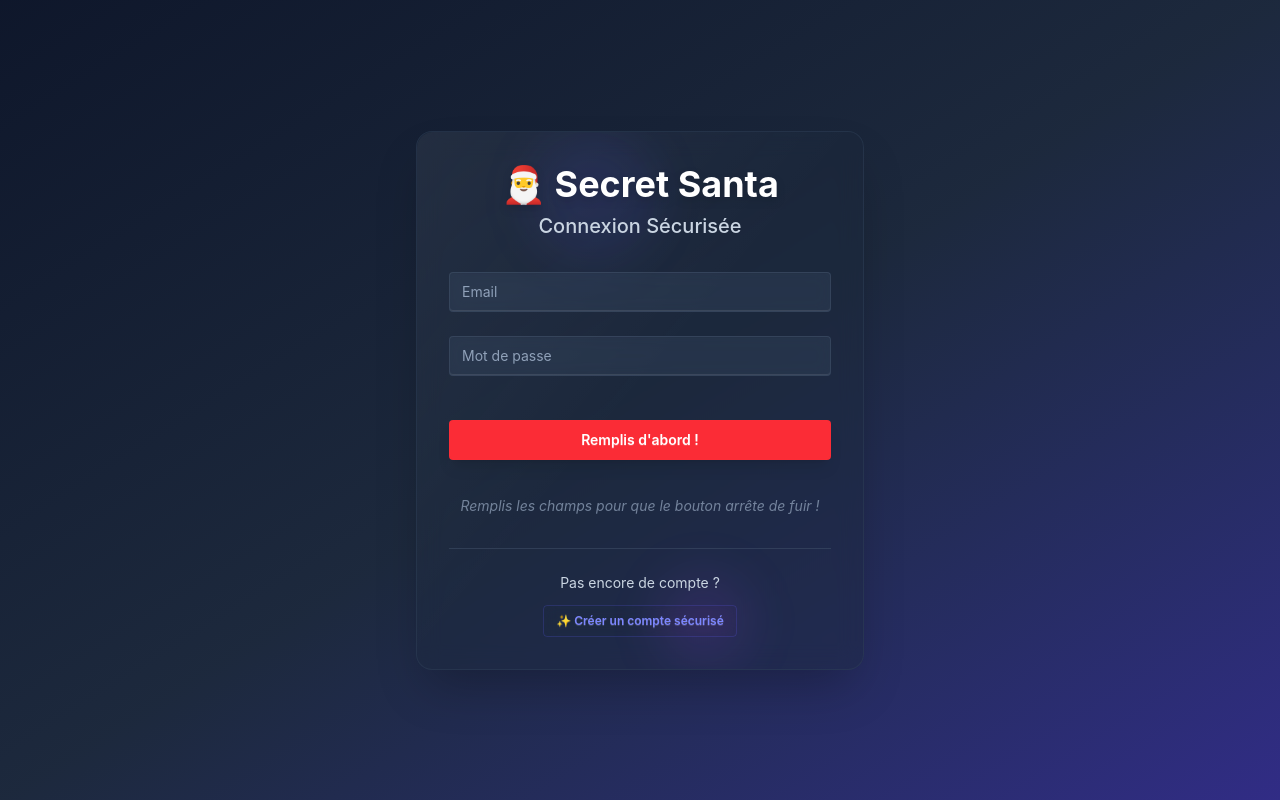
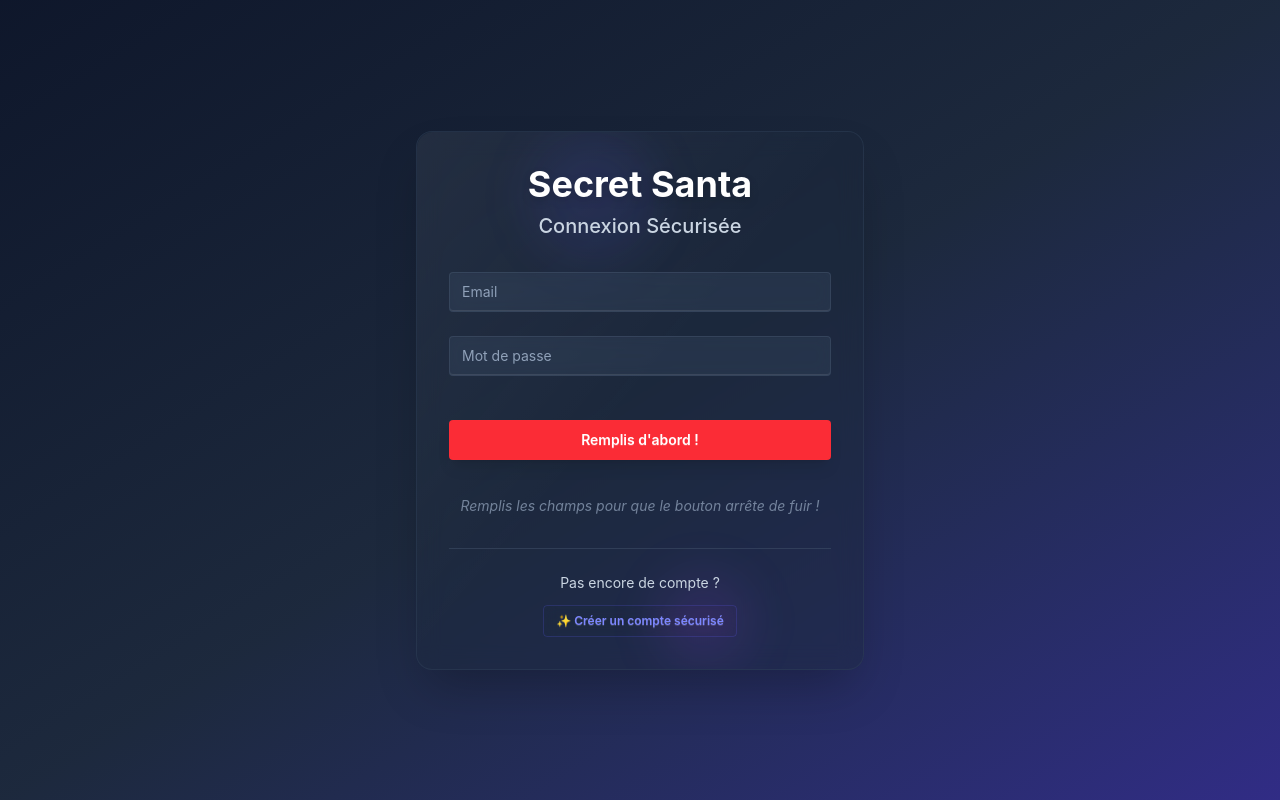
Before and after one commit to thibaut-matian/santaReact, a React (Vite) app in the folder santa/: page / in a window 1280 px wide. Built offline with nearby package versions, Linux system fonts and the light colour scheme.

Commit message:
correction de syntaxe

```diff
--- a/santa/src/pages/LoginPage.jsx
+++ b/santa/src/pages/LoginPage.jsx
@@ -109,7 +109,7 @@ const LoginPage = () => {
         <div className="relative z-10">
           <div className="text-center mb-8">
             <h1 className="text-4xl font-bold text-white mb-2 drop-shadow-lg">
-              🎅 Secret Santa
+               Secret Santa
             </h1>
             <h3 className="text-xl text-slate-300 font-medium">Connexion Sécurisée</h3>
           </div>
```
Also changed, not shown: 1 other file (tests, documents, lock files or other folders).
